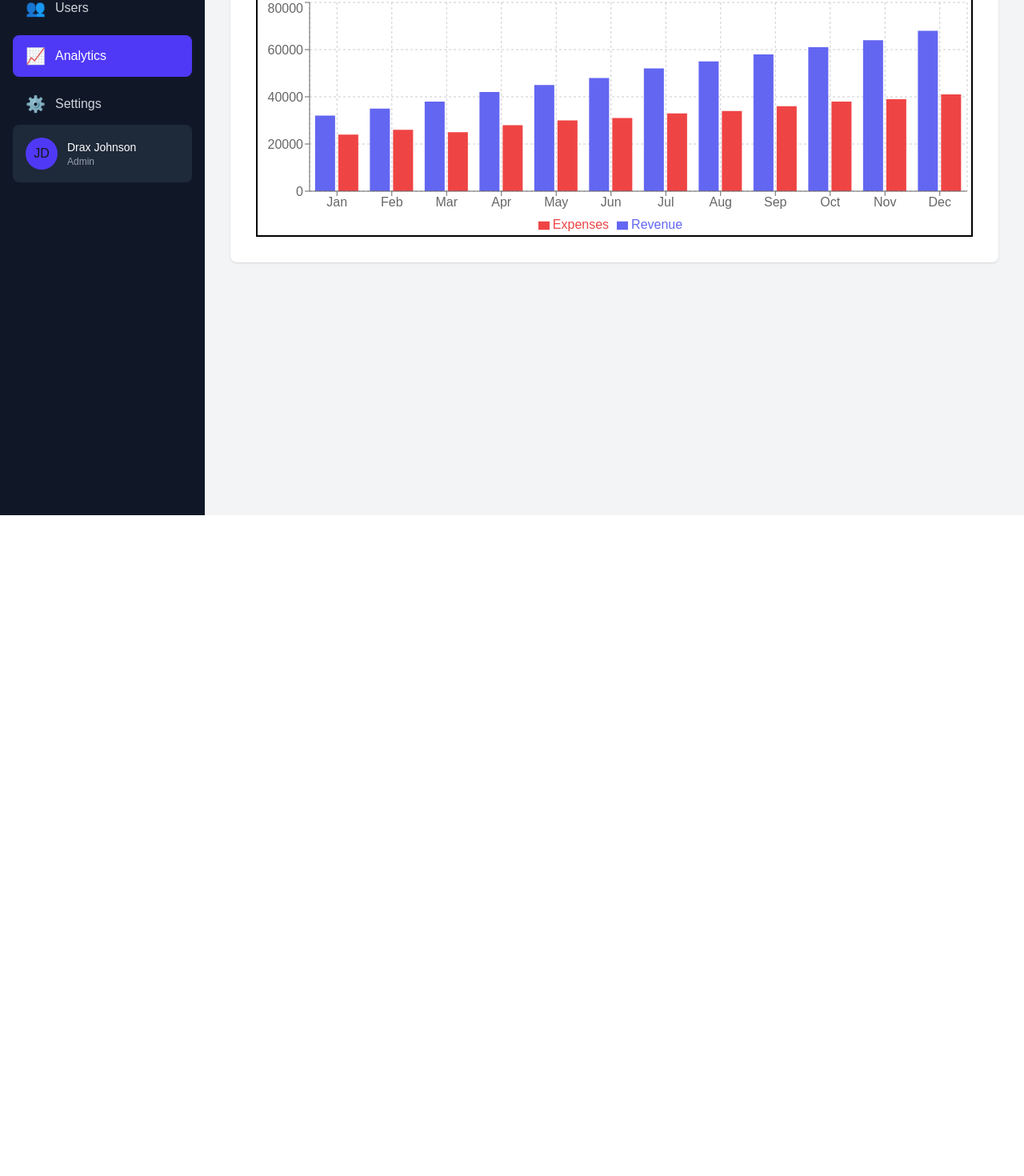
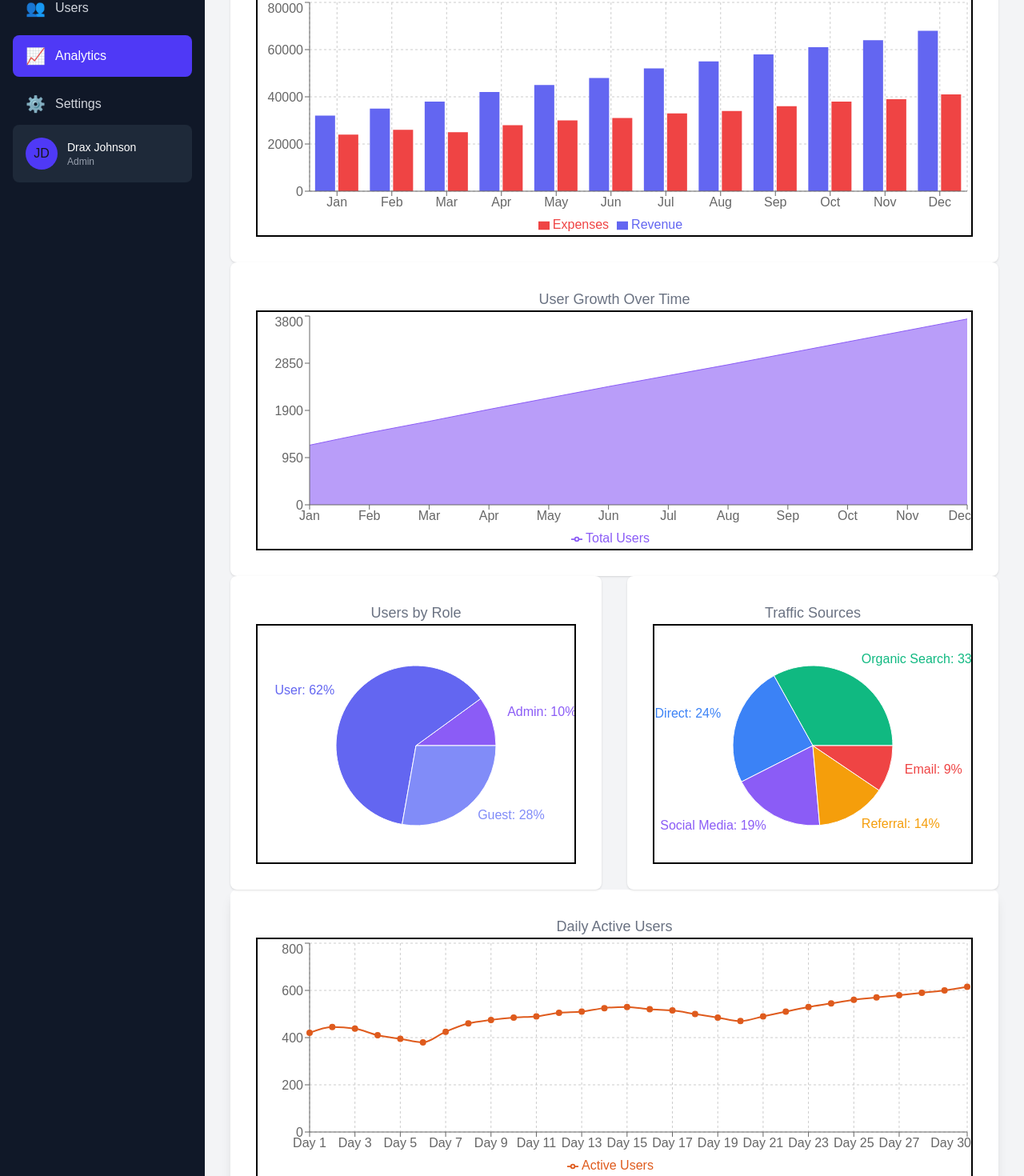
Before and after one commit to sshivanshh2/saas-admin-dashboard, a Next.js app: page /dashboard/analytics in a window 1280 px wide. Shown: the part 220-1690 px from the top of the page at 80% size. Before the commit the page ends 864 px from the top, so only its background shows below. Built offline with nearby package versions, Linux system fonts and the light colour scheme.

Commit message:
feat: add area, pie and line charts for data visualization

```diff
--- a/app/dashboard/analytics/page.jsx
+++ b/app/dashboard/analytics/page.jsx
@@ -92,6 +92,81 @@ export default function AnalyticsPage() {
           </BarChart>
         </ResponsiveContainer>
       </div>
+
+      {/* User Growth Chart */}
+      <div className="bg-white rounded-lg shadow p-8 text-center">
+        <h2 className='text-gray-500 text-lg'>User Growth Over Time</h2>
+        <ResponsiveContainer width="100%" height={300} style={{ border: "2px solid #000" }}>
+          <CartesianGrid strokeDasharray="3 3" />
+          <AreaChart data={analytics.userGrowth}>
+          <XAxis dataKey="month"/>
+          <YAxis/>
+          <Tooltip/>
+          <Legend/>
+          <Area type="monotone" dataKey="users" stroke="#8b5cf6" fill="#8b5cf6" fillOpacity={0.6} name="Total Users"/>
+          </AreaChart>
+        </ResponsiveContainer>
+      </div>
+
+      {/* Pie Charts for User by Role and Traffic Sources */}
+      <div className='grid grid-cols-1 lg:grid-cols-2 gap-8'>
+        <div className="bg-white rounded-lg shadow p-8 text-center">
+            <h2 className='text-gray-500 text-lg'>Users by Role</h2>
+            <ResponsiveContainer width="100%" height={300} style={{ border: "2px solid #000" }}>
+              <PieChart>
+                <Pie
+                  data={analytics.userByRole}
+                  dataKey="value"
+                  label={({ name, percent }) => `${name}: ${(percent * 100).toFixed(0)}%`}
+                  labelLine={false}
+                  outerRadius={100}
+                >
+                  {analytics.userByRole.map((entry, index) => (
+                      <Cell key={`cell-${index}`} fill={entry.color} />
+                    ))}
+                </Pie>
+                <Tooltip />
+              </PieChart>
+            </ResponsiveContainer>
+        </div>
+
+        <div className="bg-white rounded-lg shadow p-8 text-center">
+            <h2 className='text-gray-500 text-lg'>Traffic Sources</h2>
+            <ResponsiveContainer width="100%" height={300} style={{ border: "2px solid #000" }}>
+              <PieChart>
+                <Pie
+                  data={analytics.trafficSources}
+                  dataKey="value"
+                  label={({ name, percent }) => `${name}: ${(percent * 100).toFixed(0)}%`}
+                  labelLine={false}
+                  outerRadius={100}
+                  >
+                  {analytics.trafficSources.map((entry, index) => (
+                      <Cell key={`cell-${index}`} fill={entry.color} />
+                    ))}
+                </Pie>
+                <Tooltip/>
+              </PieChart>
+            </ResponsiveContainer>
+        </div>
+      </div>
+
+      {/* Chart for Daily active users  */}
+      <div className='bg-white text-center rounded-lg p-8 shadow-lg'>
+            <h2 className='text-gray-500 text-lg'>Daily Active Users</h2>
+            <ResponsiveContainer width="100%" height={300} style={{ border: "2px solid #000" }}>
+            <LineChart data={analytics.dailyActiveUsers}>
+            <CartesianGrid strokeDasharray="3 3" />
+            <XAxis dataKey="day" />
+            <YAxis />
+            <Tooltip formatter={(value) => `$${value.toLocaleString()}`}
+              contentStyle={{ backgroundColor: '#fff'}}/>
+            <Legend/>
+            <Line type='monotone' dataKey="users" stroke="#df5b1dff" strokeWidth={2} dot={{ fill: '#dd5b1fff' }} name="Active Users"/>
+            </LineChart>
+            </ResponsiveContainer>
+      </div>
+
     </div>
   )
 }
```
